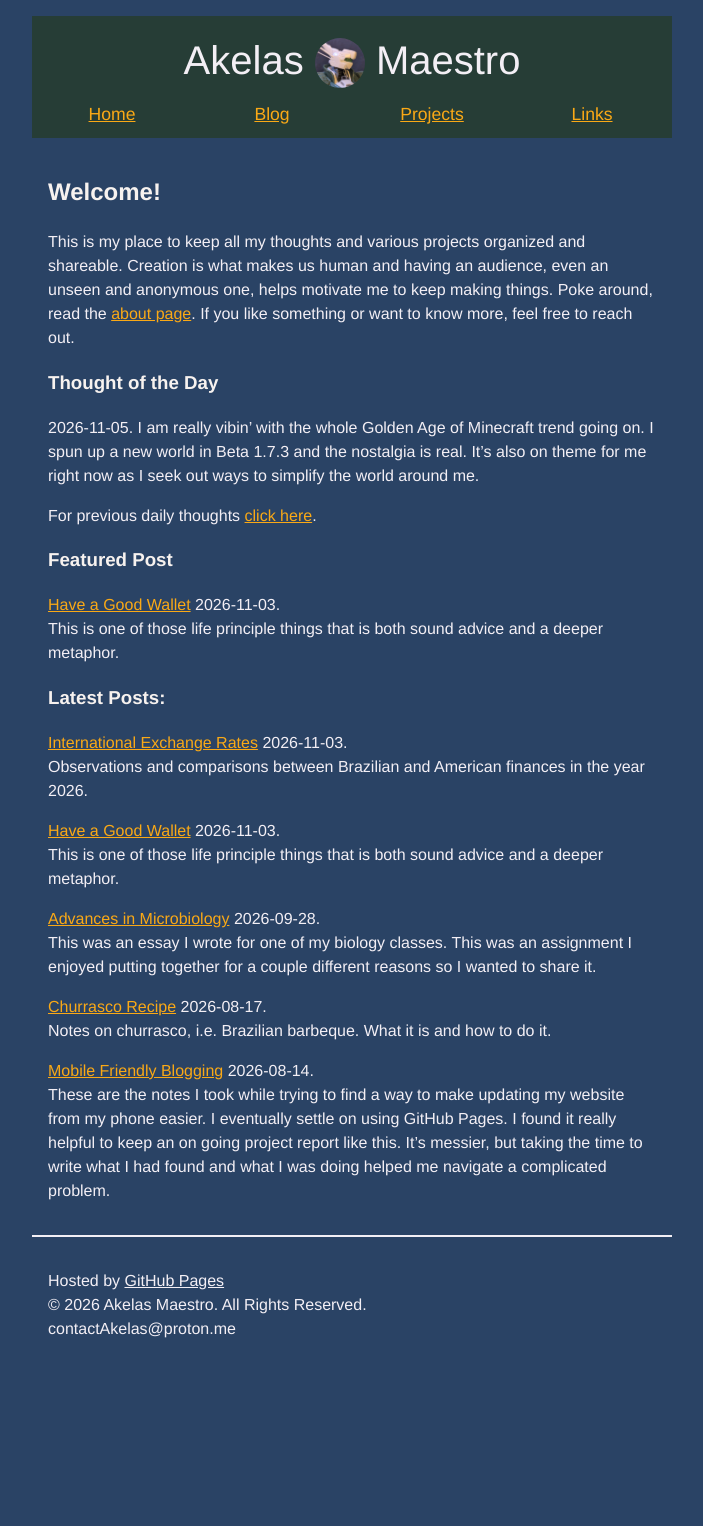
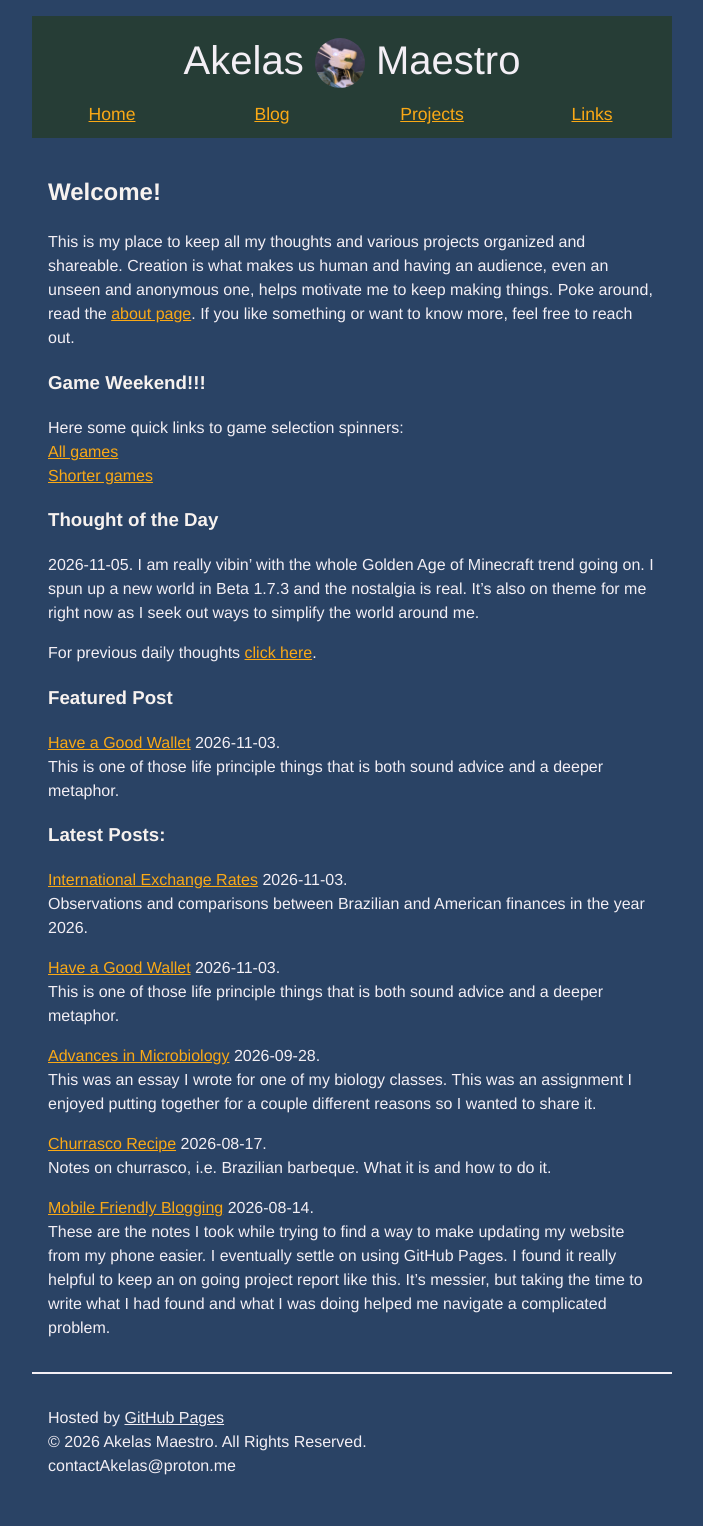
Before and after one commit to AkelasMaestro/akelasmaestro.github.io, a Jekyll site: the page built from index.md, in a window 1280 px wide. Shown: the whole page, without its empty margins (288-991 px from the left). Built offline with Jekyll 4.4.1, drawn with Linux system fonts in a browser that asks for light colours; before the commit the page ends 1389 px from its top, so only the background shows below that.

Commit message:
[PUBLISHER] Merge #54
* PUSH NOTE : projects.md

* PUSH NOTE : 2026-10-26-Good-Wallet.md

* PUSH NOTE : 2026-03-24-finance-calculator.md

* PUSH NOTE : index.md

* PUSH NOTE : links.md

* PUSH NOTE : blog.md

* PUSH NOTE : about.md

* PUSH NOTE : index.md

```diff
--- a/index.md
+++ b/index.md
@@ -15,6 +15,16 @@ making things. Poke around, read the
 <a href="{% link about.md %}">about page</a>.
    If you like something or want to know more, feel free to
 reach out.
+</p>
+
+<h3>Game Weekend!!!</h3>
+
+<p>
+ Here some quick links to game selection spinners: <br>
+
+ <a href="{https://missingdice.com/spin-the-wheel/?values=Age%20of%20Mythology+Among%20Us+Hoard+Killing%20Floor%202+Last%20Train%20Outta%20Wormtown+Lort+Obilteracers+Peak+Rocket%20League+Strange%20Brigade+Super%20Battle%20Golf+Tanks%20the%20Crusade+Total%20War%20Warhammer%203+Albion+Beyond%20All%20Reason+Call%20of%20Duty%202+Counter%20Strike+Dota%202+Isonzo+Starship%20Troopers%20Extermination}">All games</a><br>
+
+<a href="{https://missingdice.com/spin-the-wheel/?values=Among%20Us+Hoard+Obilteracers+Rocket%20League+Super%20Battle%20Golf+Tanks%20the%20Crusade+Albion+Call%20of%20Duty%202+Counter%20Strike+Isonzo}">Shorter games</a><br>
 </p>
 
 <h3>Thought of the Day</h3>
```
Also changed, not shown: _posts/2026-03-24-finance-calculator.md (+1 -1 lines), _posts/2026-10-26-Good-Wallet.md (+1 -1 lines), links.md (+1 -0 lines).
